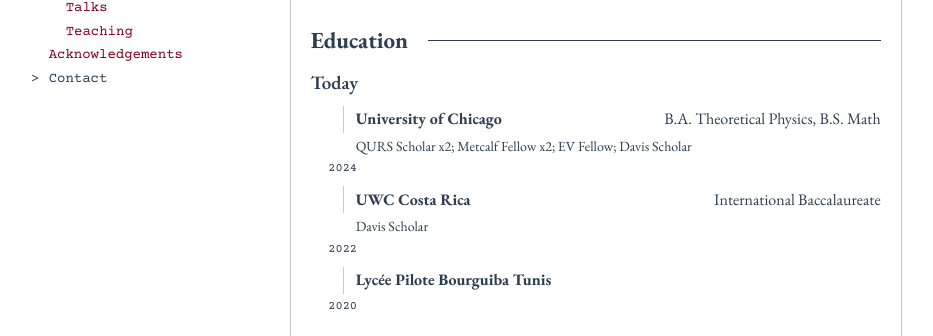
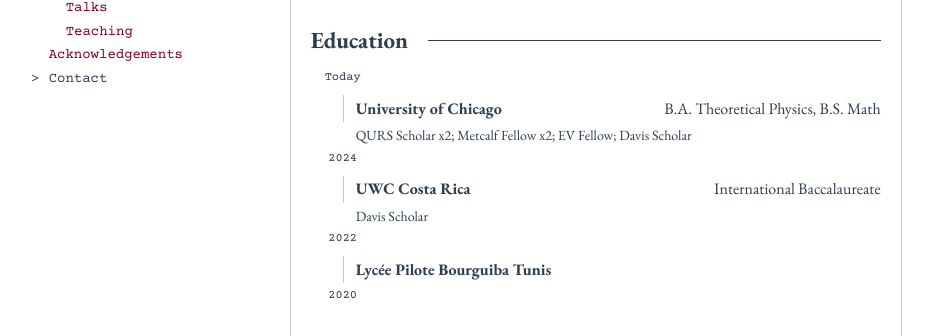
Before and after one commit to BadisLabbedi/badislabbedi.github.io, a plain HTML site: page index.html in a window 1280 px wide. Shown: the part 457-793 px from the top of the page, without its empty margins (50-983 px from the left). Drawn offline with Linux system fonts and the light colour scheme.

Commit message:
Match Today marker to education year styling

```diff
--- a/index.html
+++ b/index.html
@@ -59,7 +59,7 @@
 
       <section id="positions" aria-labelledby="positions-heading">
         <h3 class="line-heading" id="positions-heading">Education</h3>
-        <p class="timeline-marker">Today</p>
+        <p class="education-year">Today</p>
         <div class="education-row"><span class="institution">University of Chicago</span><span class="education-description">B.A. Theoretical Physics, B.S. Math</span></div>
         <p class="education-awards">QURS Scholar x2; Metcalf Fellow x2; EV Fellow; Davis Scholar</p>
         <p class="education-year">2024</p>
```
